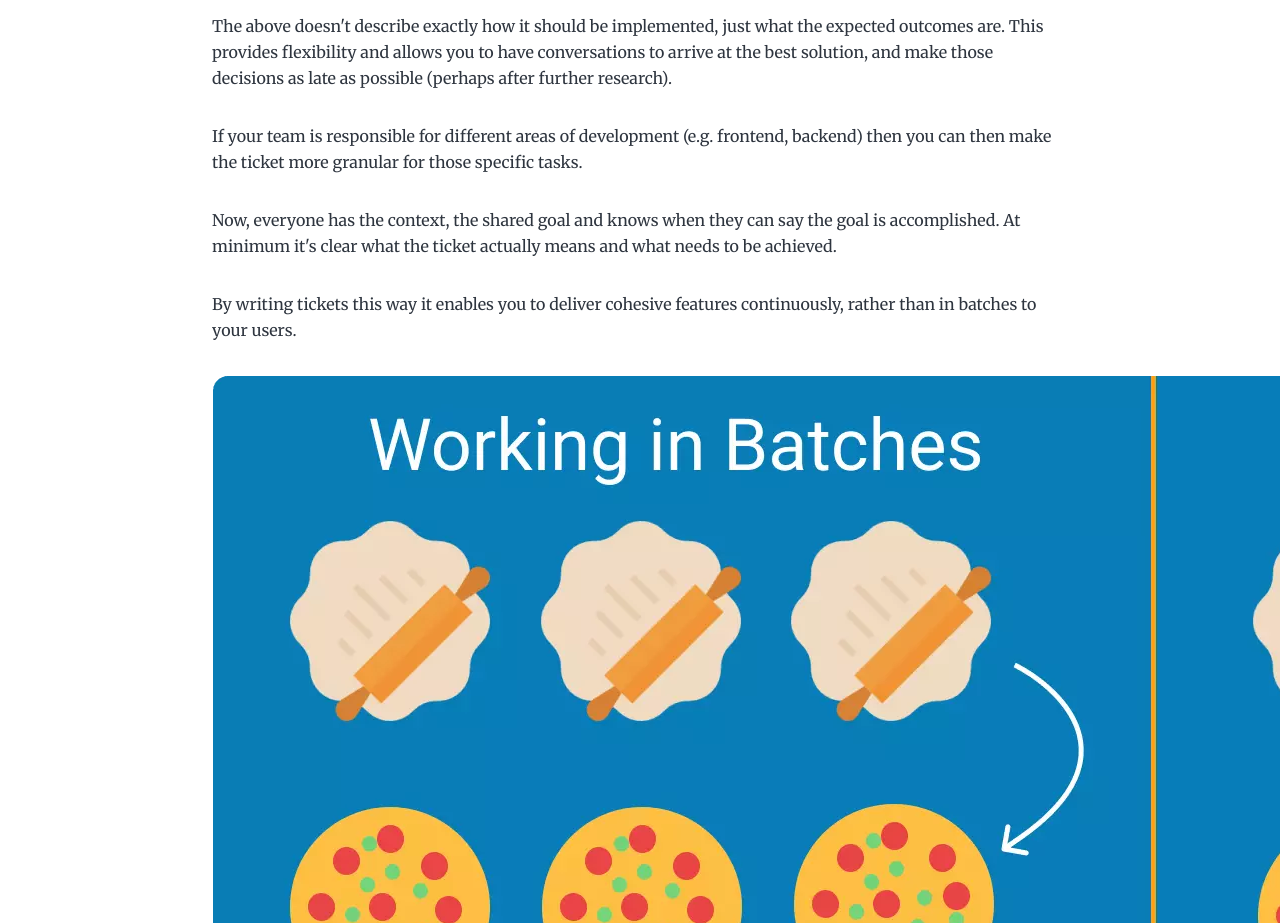
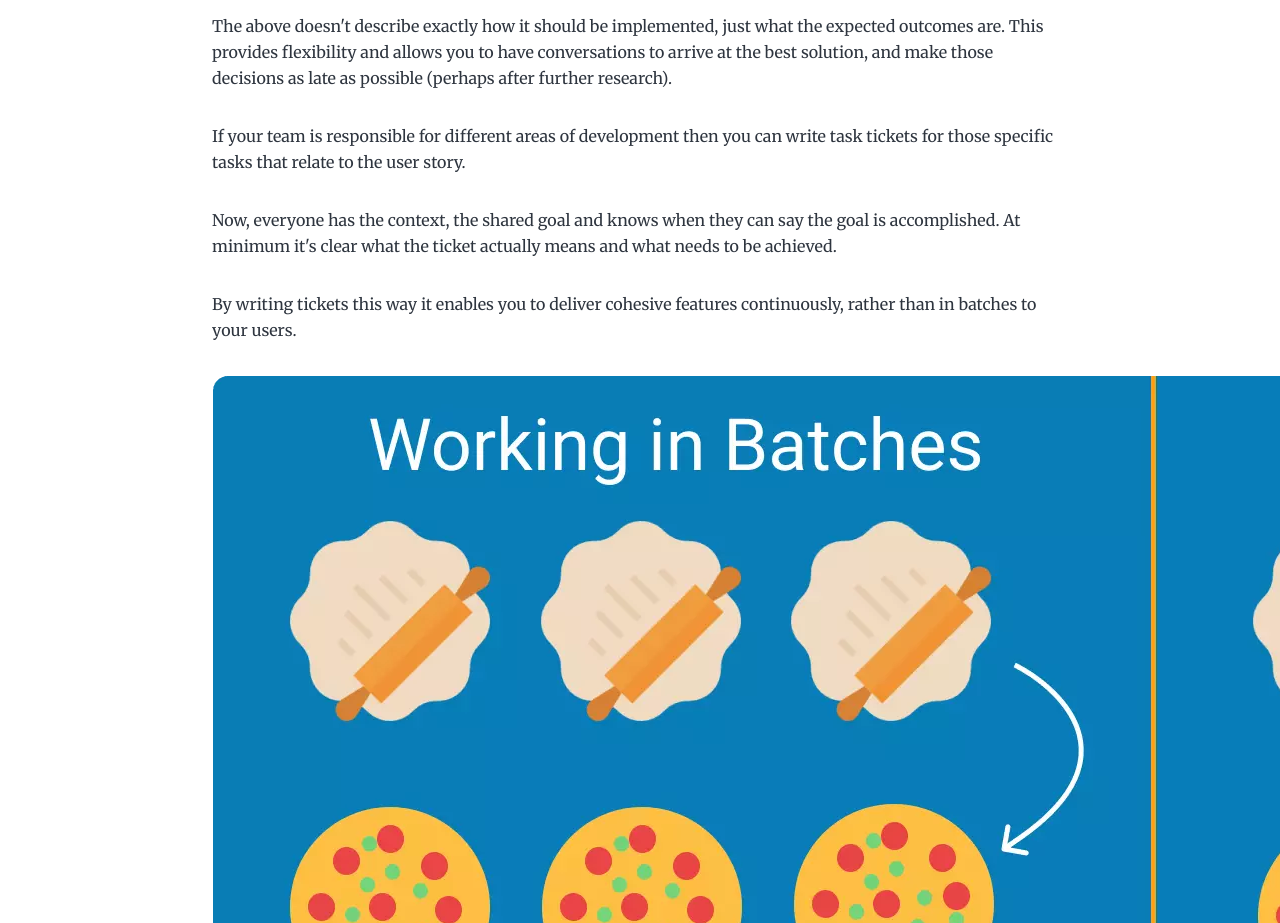
Before and after one commit to AdrianLThomas/www, a Gatsby site: page /blog/2022-09-27/writing-user-focused-tickets/ in a window 1280 px wide. Shown: the part 1460-2383 px from the top of the page. Built offline with nearby package versions, Linux system fonts and the light colour scheme; Gatsby itself is replaced by a stand-in of ours.

Commit message:
clarify paragraph

```diff
--- a/content/blog/2022-09-27/writing-user-focused-tickets.md
+++ b/content/blog/2022-09-27/writing-user-focused-tickets.md
@@ -29,7 +29,7 @@ The problem is a bit like declarative vs imperative programming: describing the
 
 The above doesn't describe exactly how it should be implemented, just what the expected outcomes are. This provides flexibility and allows you to have conversations to arrive at the best solution, and make those decisions as late as possible (perhaps after further research).
 
-If your team is responsible for different areas of development (e.g. frontend, backend) then you can then make the ticket more granular for those specific tasks.
+If your team is responsible for different areas of development then you can write task tickets for those specific tasks that relate to the user story.
 
 Now, everyone has the context, the shared goal and knows when they can say the goal is accomplished. At minimum it's clear what the ticket actually means and what needs to be achieved.
 
```
